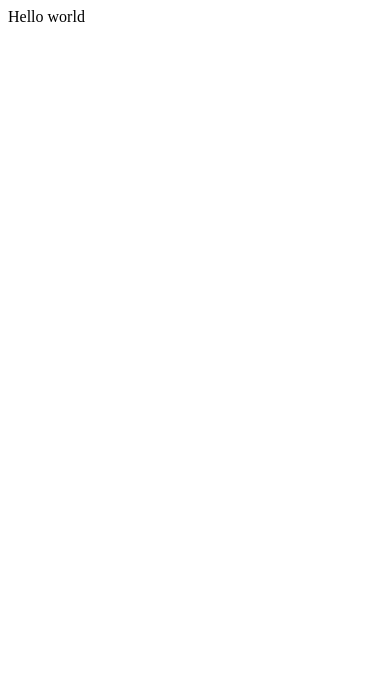
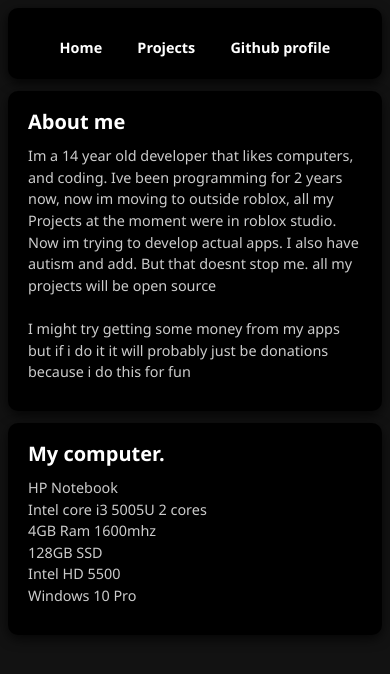
Before and after one commit to AndrewtjeVXL/andrewtjevxl.github.io, a plain HTML site: page index.html in a window 390 px wide. Drawn offline with Linux system fonts and the light colour scheme.

Commit message:
V1 Website

```diff
--- a/index.html
+++ b/index.html
@@ -4,8 +4,44 @@
     <meta charset="UTF-8">
     <meta name="viewport" content="width=device-width, initial-scale=1.0">
     <title>AndrewtjeVXL</title>
+    <link rel="stylesheet" href="style.css">
 </head>
 <body>
-    Hello world
+    <div class="topbar">
+    <h2>AndrewtjeVXL Site</h2>
+    <div class="nav-links">
+        <a href="index.html">Home</a>
+        <a href="projects.html">Projects</a>
+        <a href="https://github.com/AndrewtjeVXL">Github profile</a>
+    </div>
+</div>
+
+<div class="info1">
+    <h3>About me</h3>
+    <h5>Im a 14 year old developer that likes computers, and coding. Ive been programming for 2 years now, now im moving to outside roblox, all my Projects
+        at the moment were in roblox studio. Now im trying to develop actual apps. I also have autism and add. But that doesnt stop me. all my projects will be open source
+     <br>
+     <br>
+     I might try getting some money from my apps but if i do it it will probably just be donations because i do this for fun
+    </h5>
+
+</div>
+
+<div class="info2">
+    <h3>My computer.</h3>
+    <h5>HP Notebook
+        <br>
+        Intel core i3 5005U 2 cores
+        <br>
+        4GB Ram 1600mhz
+        <br>
+        128GB SSD
+        <br>
+        Intel HD 5500
+        <br>
+        Windows 10 Pro
+    </h5>
+
+</div>
 </body>
 </html>
--- /dev/null
+++ b/projects.css
@@ -0,0 +1,158 @@
+
+* {
+    box-sizing: border-box;
+    margin: 0;
+    padding: 0;
+}
+
+body {
+    font-family: 'Segoe UI', Tahoma, Geneva, Verdana, sans-serif;
+    background-color: #121212;
+    color: #fff;
+    padding: 1rem;
+    line-height: 1.5;
+}
+
+
+.topbar {
+    display: flex;
+    justify-content: space-between;
+    align-items: center;
+    background-color: #000;
+    padding: 1rem 2rem;
+    border-radius: 12px;
+    box-shadow: 0 4px 12px rgba(0, 0, 0, 0.8);
+    flex-wrap: nowrap;
+    margin-bottom: 2rem;
+}
+
+.topbar h2 {
+    font-size: 1.75rem;
+    letter-spacing: 1px;
+    white-space: nowrap;
+    flex-shrink: 0;
+}
+
+.nav-links {
+    display: flex;
+    gap: 1.5rem;
+    min-width: 200px;
+    justify-content: flex-end;
+    white-space: nowrap;
+}
+
+.nav-links a {
+    color: #fff;
+    text-decoration: none;
+    font-weight: 600;
+    padding: 0.35rem 0.75rem;
+    border-radius: 6px;
+    transition: background-color 0.3s ease, color 0.3s ease;
+    font-size: 1rem;
+}
+
+.nav-links a:hover,
+.nav-links a:focus {
+    background-color: rgba(0, 170, 255, 0.15);
+    color: #00aaff;
+    outline: none;
+}
+
+
+.projects-container {
+    display: grid;
+    grid-template-columns: repeat(auto-fit, minmax(300px, 1fr));
+    gap: 2rem;
+}
+
+
+.project-card {
+    background-color: #000;
+    border-radius: 12px;
+    box-shadow: 0 4px 12px rgba(0, 0, 0, 0.7);
+    overflow: hidden;
+    display: flex;
+    flex-direction: column;
+    transition: transform 0.3s ease;
+}
+
+.project-card:hover,
+.project-card:focus-within {
+    transform: translateY(-5px);
+    box-shadow: 0 8px 20px rgba(0, 170, 255, 0.6);
+}
+
+.project-card img {
+    width: 100%;
+    height: auto;
+    display: block;
+    object-fit: cover;
+}
+
+.project-content {
+    padding: 1.5rem;
+    flex-grow: 1;
+    display: flex;
+    flex-direction: column;
+}
+
+.project-content h3 {
+    margin-bottom: 0.75rem;
+    font-size: 1.5rem;
+}
+
+.project-content p {
+    flex-grow: 1;
+    color: #ccc;
+    margin-bottom: 1rem;
+}
+
+.btn {
+    align-self: flex-start;
+    background-color: #00aaff;
+    color: #000;
+    text-decoration: none;
+    font-weight: 700;
+    padding: 0.5rem 1rem;
+    border-radius: 8px;
+    transition: background-color 0.3s ease, color 0.3s ease;
+}
+
+.btn:hover,
+.btn:focus {
+    background-color: #008ecc;
+    color: #fff;
+    outline: none;
+}
+
+
+@media (max-width: 600px) {
+    body {
+        padding: 0.5rem;
+    }
+
+    .topbar {
+        padding: 1rem;
+        flex-wrap: wrap;
+        border-radius: 10px;
+    }
+
+    .topbar h2 {
+        white-space: normal;
+        font-size: 1.4rem;
+        margin-bottom: 0.5rem;
+        width: 100%;
+    }
+
+    .nav-links {
+        min-width: auto;
+        gap: 1rem;
+        justify-content: center;
+        width: 100%;
+    }
+
+    .nav-links a {
+        font-size: 0.9rem;
+        padding: 0.4rem 0.8rem;
+    }
+}
--- /dev/null
+++ b/style.css
@@ -0,0 +1,117 @@
+* {
+    margin: 0;
+    padding: 0;
+    box-sizing: border-box;
+}
+
+body {
+     background-color: #121212;
+    font-family: 'Segoe UI', Tahoma, Geneva, Verdana, sans-serif;
+    color: #fff;
+    line-height: 1.5;
+    padding: 1rem;
+}
+
+.topbar {
+    display: flex;
+    justify-content: space-between;
+    align-items: center;
+    background-color: #000;
+    color: #fff;
+    padding: 1rem 2rem;
+    border-radius: 12px;
+    box-shadow: 0 4px 12px rgba(0, 0, 0, 0.8);
+    flex-wrap: nowrap;
+}
+
+.topbar h2 {
+    font-weight: 700;
+    font-size: 1.75rem;
+    letter-spacing: 1px;
+    white-space: nowrap;
+    flex-shrink: 0;
+    min-width: 150px;
+}
+
+.nav-links {
+    display: flex;
+    gap: 1.5rem;
+    min-width: 200px;
+    justify-content: flex-end;
+    white-space: nowrap;
+}
+
+.nav-links a {
+    color: #fff;
+    text-decoration: none;
+    font-weight: 600;
+    padding: 0.35rem 0.75rem;
+    border-radius: 6px;
+    transition: background-color 0.3s ease, color 0.3s ease;
+    font-size: 1rem;
+}
+
+.nav-links a:hover,
+.nav-links a:focus {
+    color: #00aaff;
+    background-color: rgba(0, 170, 255, 0.15);
+    outline: none;
+}
+
+.info1, .info2 {
+    background-color: #000;
+    border-radius: 12px;
+    padding: 1.5rem 2rem;
+    margin: 1rem 0;
+    box-shadow: 0 4px 12px rgba(0, 0, 0, 0.7);
+}
+
+.info1 h3, .info2 h3 {
+    font-size: 1.5rem;
+    margin-bottom: 0.5rem;
+    font-weight: 700;
+}
+
+.info1 h5, .info2 h5 {
+    font-size: 1rem;
+    font-weight: 500;
+    color: #ccc;
+    margin-bottom: 1rem;
+}
+
+@media (max-width: 600px) {
+    body {
+        padding: 0.5rem;
+    }
+    .topbar {
+        padding: 1rem;
+        flex-wrap: wrap;
+        border-radius: 10px;
+    }
+    .topbar h2 {
+        display: none;
+    }
+    .nav-links {
+        min-width: auto;
+        gap: 1rem;
+        justify-content: center;
+        width: 100%;
+        margin-top: 0.5rem;
+    }
+    .nav-links a {
+        font-size: 0.9rem;
+        padding: 0.3rem 0.6rem;
+    }
+    .info1, .info2 {
+        padding: 1rem 1.25rem;
+        margin: 0.75rem 0;
+        border-radius: 10px;
+    }
+    .info1 h3, .info2 h3 {
+        font-size: 1.25rem;
+    }
+    .info1 h5, .info2 h5 {
+        font-size: 0.9rem;
+        margin-bottom: 0.75rem;
+    }
+}
```
Also changed, not shown: projects.html (added, +38 -0 lines), website.PNG (added).
